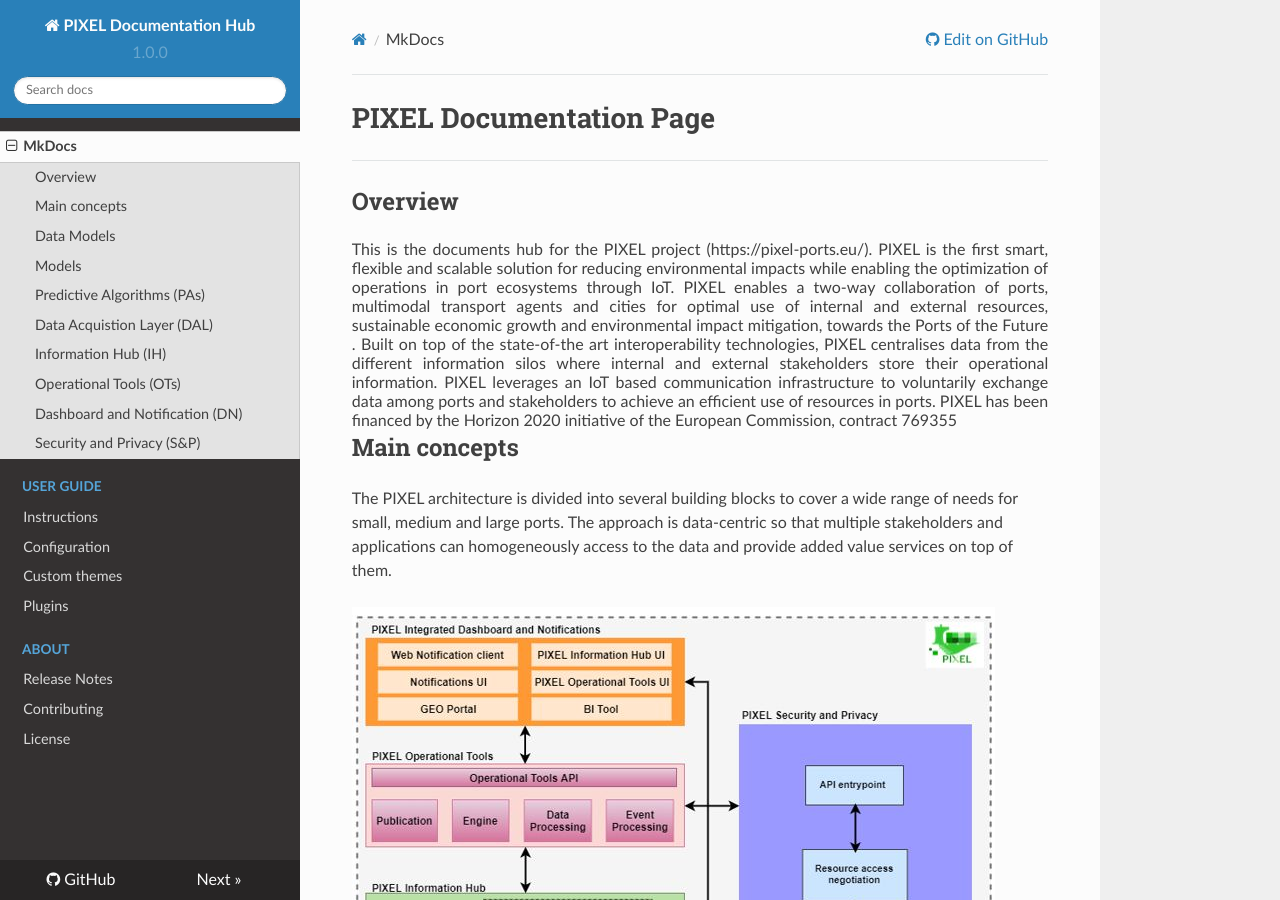
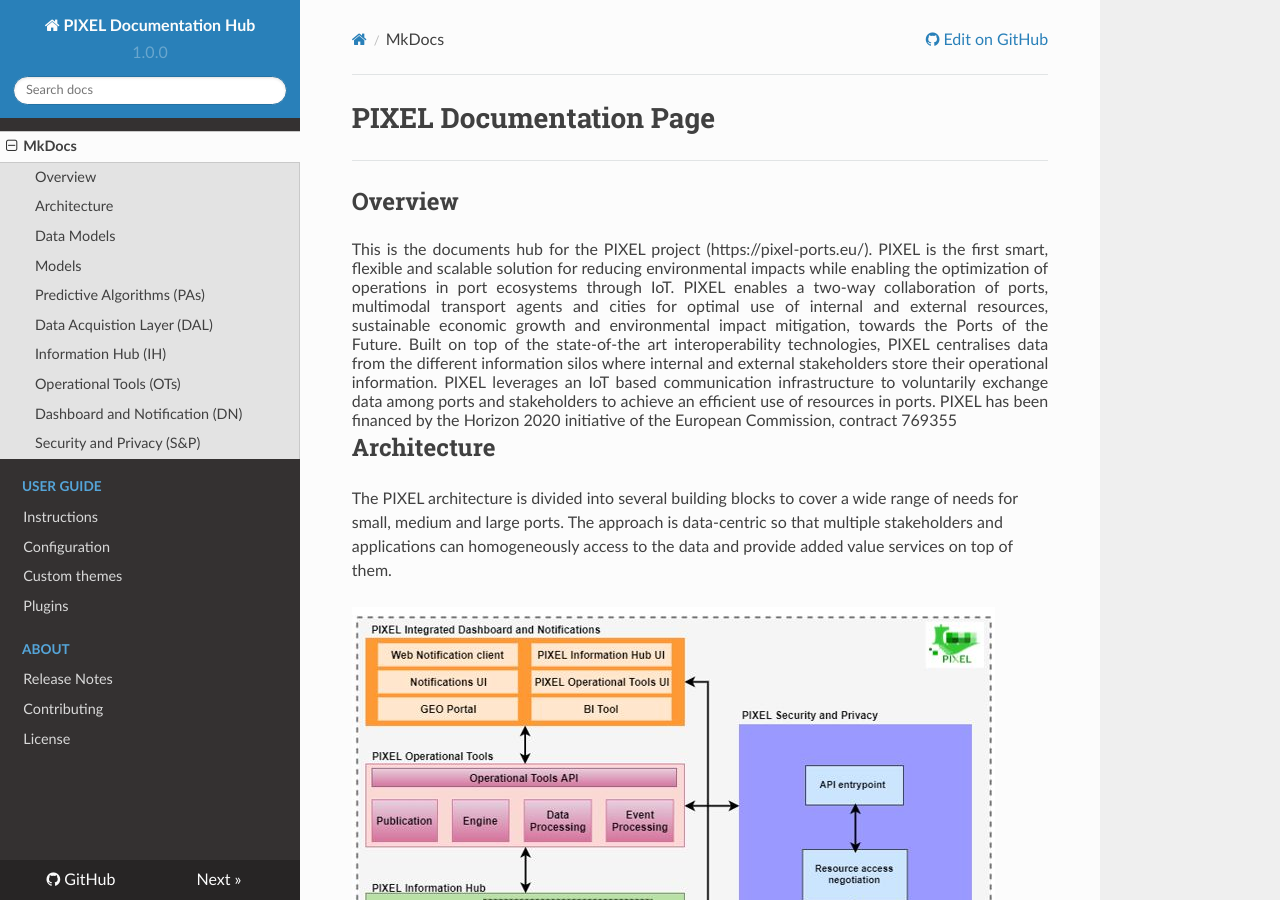
Before and after one commit to pixel-ports/docs-hub, an MkDocs documentation site: the page built from docs/index.md, in a window 1280 px wide and 900 px high. Built offline with MkDocs 1.6.1, drawn with Linux system fonts in a browser that asks for light colours; nearby versions of some CDN libraries; old or Windows-style settings are respelled for this version of MkDocs.

Commit message:
Update index.md

```diff
--- a/docs/index.md
+++ b/docs/index.md
@@ -11,12 +11,12 @@ This is the documents hub for the PIXEL project (https://pixel-ports.eu/).
 
 PIXEL is the first smart, flexible and scalable solution for reducing environmental impacts while enabling the optimization of operations in port ecosystems through IoT.
 
-PIXEL enables a two-way collaboration of ports, multimodal transport agents and cities for optimal use of internal and external resources, sustainable economic growth and environmental impact mitigation, towards the Ports of the Future . Built on top of the state-of-the art interoperability technologies, PIXEL centralises data from the different information silos where internal and external stakeholders store their operational information. PIXEL leverages an IoT based communication infrastructure to voluntarily exchange data among ports and stakeholders to achieve an efficient use of resources in ports.
+PIXEL enables a two-way collaboration of ports, multimodal transport agents and cities for optimal use of internal and external resources, sustainable economic growth and environmental impact mitigation, towards the Ports of the Future. Built on top of the state-of-the art interoperability technologies, PIXEL centralises data from the different information silos where internal and external stakeholders store their operational information. PIXEL leverages an IoT based communication infrastructure to voluntarily exchange data among ports and stakeholders to achieve an efficient use of resources in ports.
 
 PIXEL has been financed by the Horizon 2020 initiative of the European Commission, contract 769355
 </div>
 
-## Main concepts
+## Architecture
 
 The PIXEL architecture is divided into several building blocks to cover a wide range of needs for small, medium and large ports. The approach is data-centric so that multiple stakeholders and applications can homogeneously access to the data and provide added value services on top of them.
 
```
